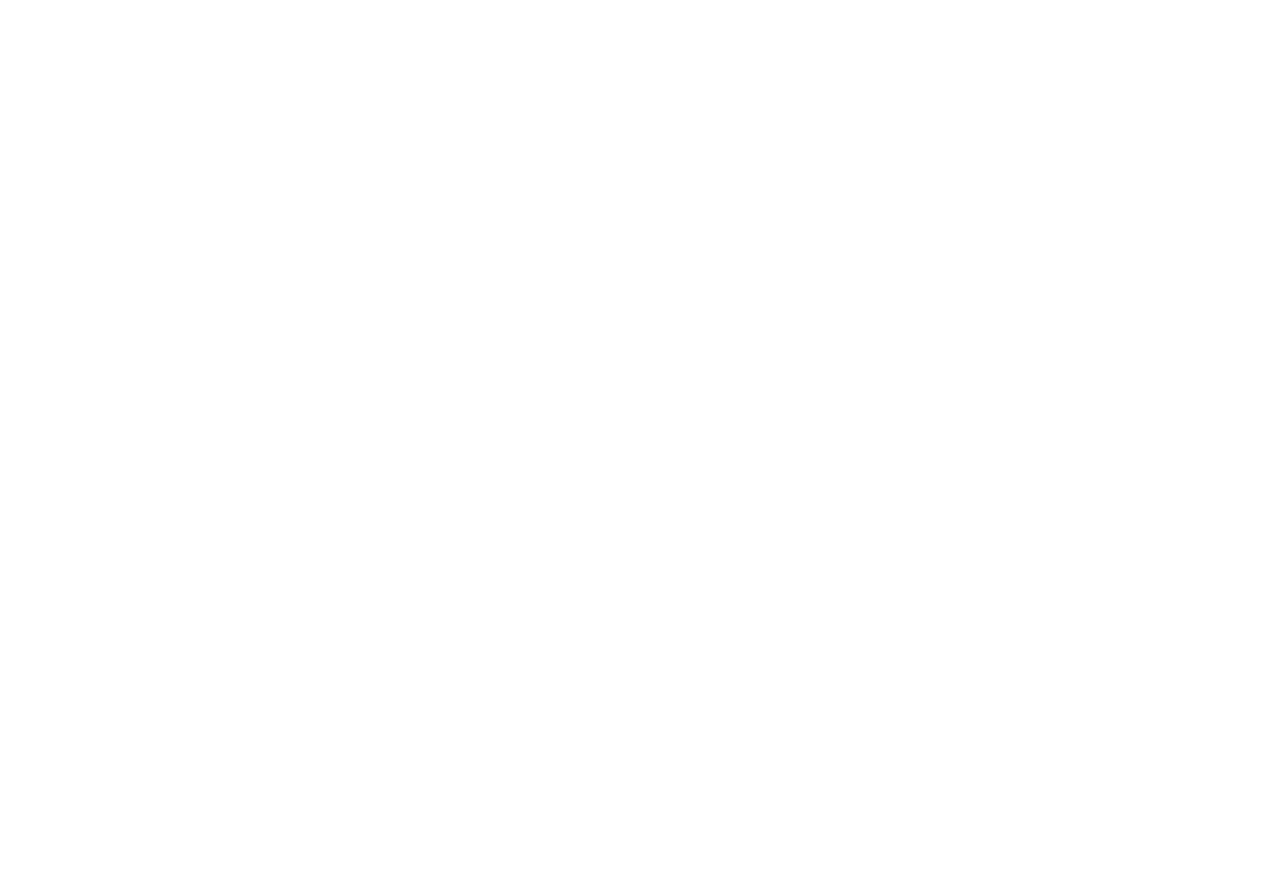
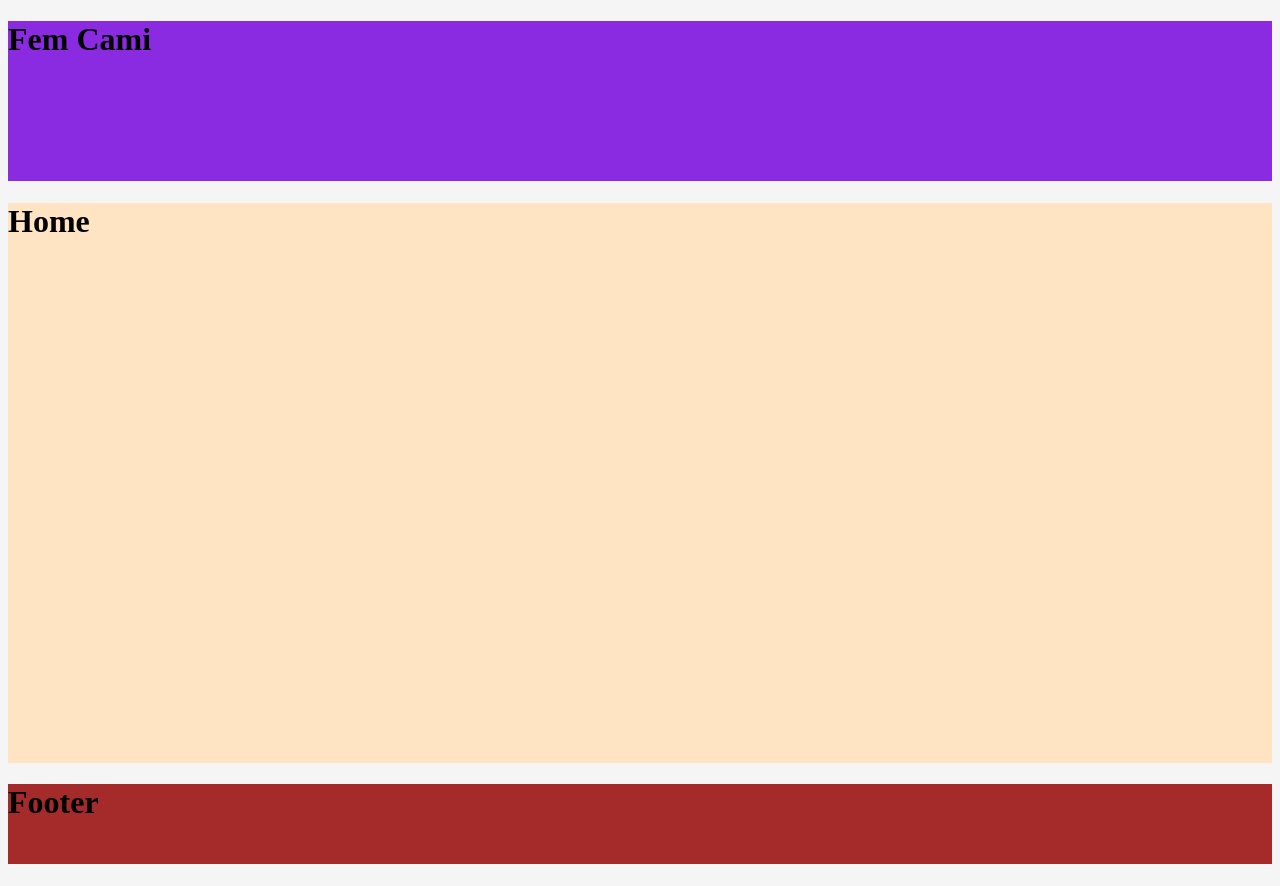
Before and after one commit to ozillo/femCami, a React (Vite) app: page / in a window 1280 px wide. Before the commit the page ends 800 px from the top, so only its background shows below. Built offline with nearby package versions, Linux system fonts and the light colour scheme.

Commit message:
Add component Home and Height,Width to components

```diff
--- a/src/App.jsx
+++ b/src/App.jsx
@@ -1,10 +1,13 @@
 import { useState } from 'react'
 import './App.css'
+import { Header,Home,Footer } from './components'
 
 function App() {
   return (
     <>
-
+    <Header/>
+    <Home/>
+    <Footer/>
     </>
   )
 }
--- a/src/components/Footer/Footer.css
+++ b/src/components/Footer/Footer.css
@@ -0,0 +1,5 @@
+footer >h1{
+    height: 10vh;
+    width: 100%;
+    background-color: brown;
+}
--- a/src/components/Footer/Footer.jsx
+++ b/src/components/Footer/Footer.jsx
@@ -4,7 +4,9 @@ import React from 'react'
 
 const Footer = () => {
   return (
-    <div>Footer</div>
+    <footer>
+    <h1>Footer</h1>
+    </footer>
   )
 }
 
--- a/src/components/Header/Header.css
+++ b/src/components/Header/Header.css
@@ -0,0 +1,5 @@
+header >h1{
+    height:20vh;
+    width: 100%;
+    background-color: blueviolet;
+}
--- a/src/components/Header/Header.jsx
+++ b/src/components/Header/Header.jsx
@@ -4,7 +4,10 @@ import React from 'react'
 
 const Header = () => {
   return (
-    <div>Header</div>
+    <header>
+      <h1>Fem Cami</h1>
+
+    </header>
   )
 }
 
--- /dev/null
+++ b/src/components/Home/Home.css
@@ -0,0 +1,5 @@
+home >h1{
+    height:70vh;
+    width:100%;
+    background-color: bisque;
+}
--- /dev/null
+++ b/src/components/Home/Home.jsx
@@ -0,0 +1,13 @@
+import "./Home.css"
+import React from 'react'
+
+const Home = () => {
+  return (
+    <home>
+    <h1>Home</h1>
+
+    </home>
+  )
+}
+
+export default Home
--- /dev/null
+++ b/src/components/index.js
@@ -0,0 +1,4 @@
+import Footer from "./Footer/Footer";
+import Header from "./Header/Header";
+import Home from "./Home/Home";
+export {Home,Header,Footer}
--- a/src/index.css
+++ b/src/index.css
@@ -0,0 +1,4 @@
+*{
+    background-color:whitesmoke;
+
+}
```
